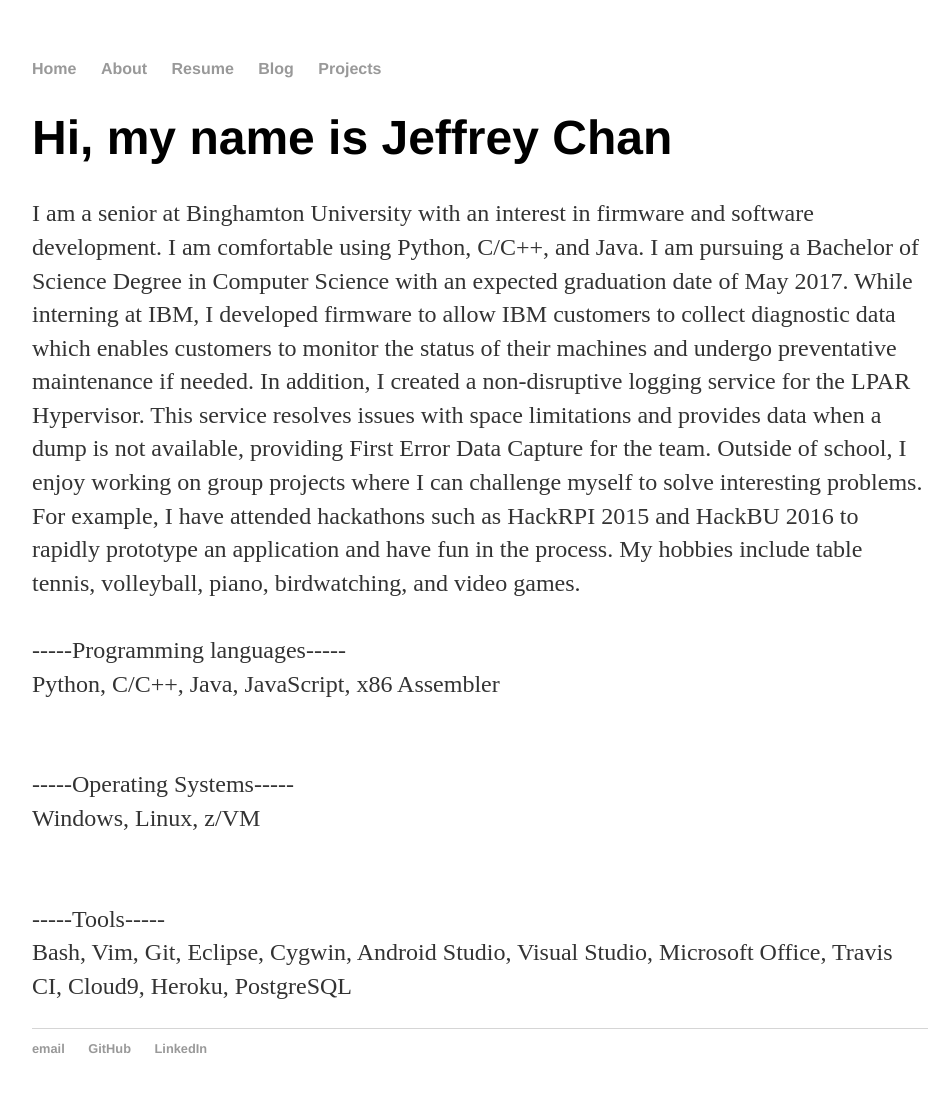
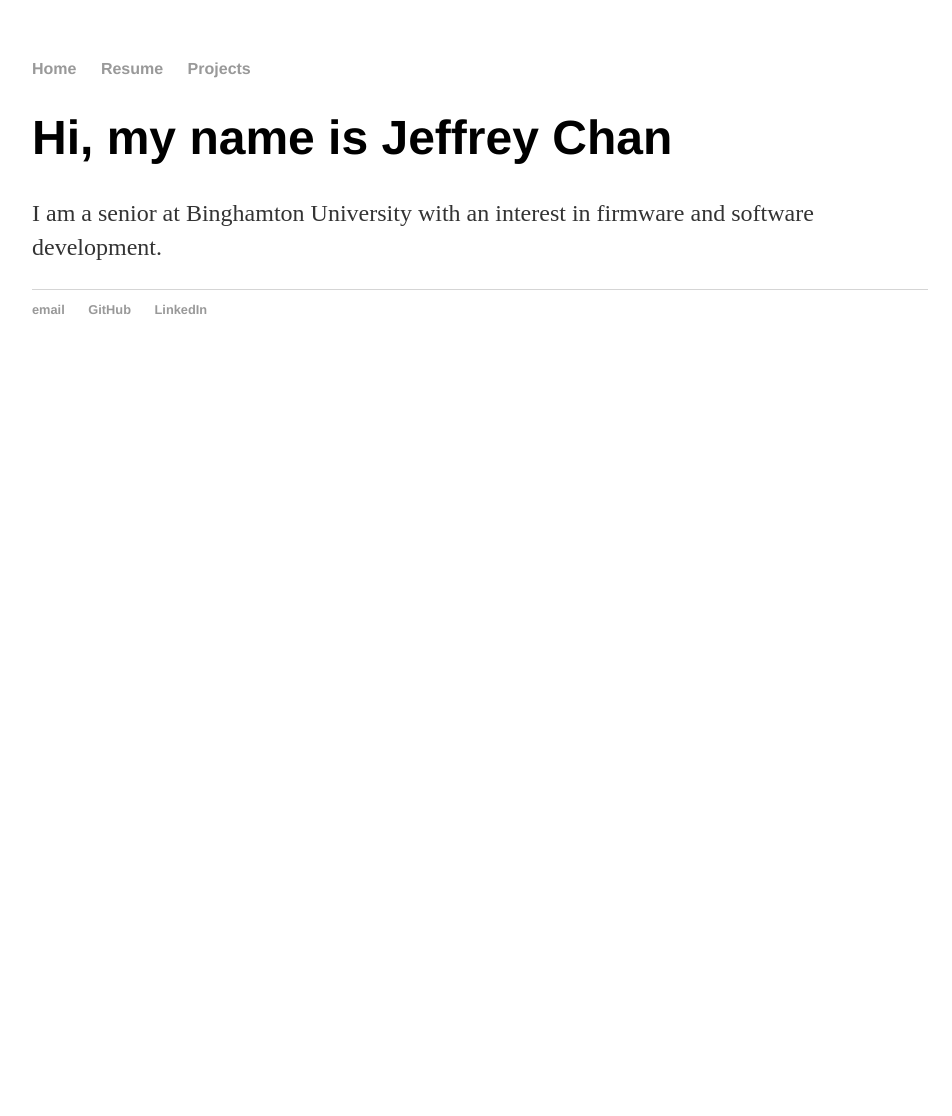
Before and after one commit to superjeffreyc/superjeffreyc.github.io, a Jekyll site: the page built from index.html, in a window 1280 px wide. Shown: the whole page, without its empty margins (160-1112 px from the left). Built offline with Jekyll 4.4.1, drawn with Linux system fonts in a browser that asks for light colours; after the commit the page ends 900 px from its top, so only the background shows below that.

Commit message:
Removed unused pages

```diff
--- a/_layouts/default.html
+++ b/_layouts/default.html
@@ -9,9 +9,7 @@
 		<nav>
     		<ul>
         		<li><a href="/">Home</a></li>
-	        	<li><a href="/about">About</a></li>
         		<li><a href="/resume">Resume</a></li>
-        		<li><a href="/blog">Blog</a></li>
         		<li><a href="/projects">Projects</a></li>
     		</ul>
 		</nav>
--- a/index.html
+++ b/index.html
@@ -4,21 +4,7 @@ title: Jeffrey Chan's GitHub Website
 ---
 <div class="blurb">
 <h1>Hi, my name is Jeffrey Chan</h1>
-	<p>I am a senior at Binghamton University with an interest in firmware and software development. I am comfortable using Python, C/C++, and Java. I am pursuing a Bachelor of Science Degree in Computer Science with an expected graduation date of May 2017.
 
-While interning at IBM, I developed firmware to allow IBM customers to collect diagnostic data which enables customers to monitor the status of their machines and undergo preventative maintenance if needed. In addition, I created a non-disruptive logging service for the LPAR Hypervisor. This service resolves issues with space limitations and provides data when a dump is not available, providing First Error Data Capture for the team.
+<p>I am a senior at Binghamton University with an interest in firmware and software development.</p>
 
-Outside of school, I enjoy working on group projects where I can challenge myself to solve interesting problems. For example, I have attended hackathons such as HackRPI 2015 and HackBU 2016 to rapidly prototype an application and have fun in the process.
-
-My hobbies include table tennis, volleyball, piano, birdwatching, and video games.
-<br><br>
------Programming languages-----<br>
-Python, C/C++, Java, JavaScript, x86 Assembler<br>
-<br><br>
------Operating Systems-----<br>
-Windows, Linux, z/VM<br>
-<br><br>
------Tools-----<br>
-Bash, Vim, Git, Eclipse, Cygwin, Android Studio, Visual Studio, Microsoft Office, Travis CI, Cloud9, Heroku, PostgreSQL
-</p>
 </div><!-- /.blurb -->
```
